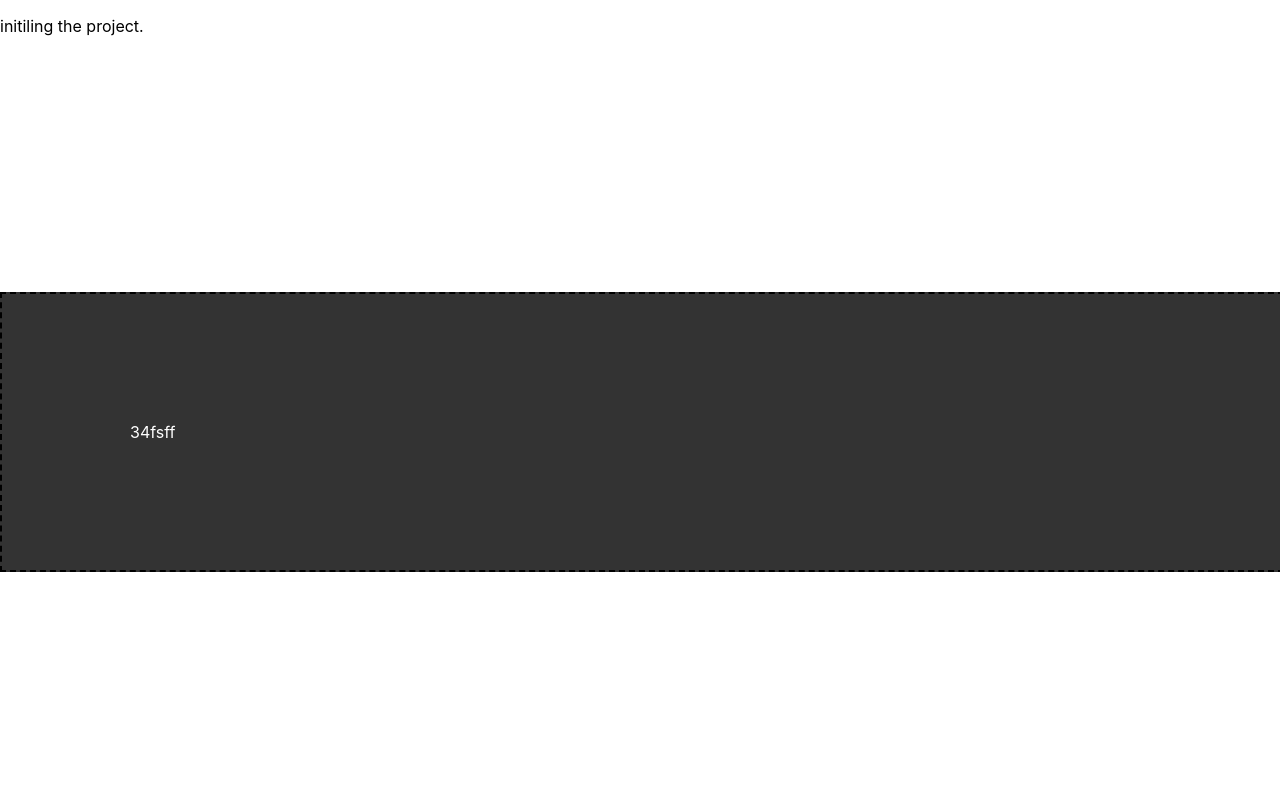
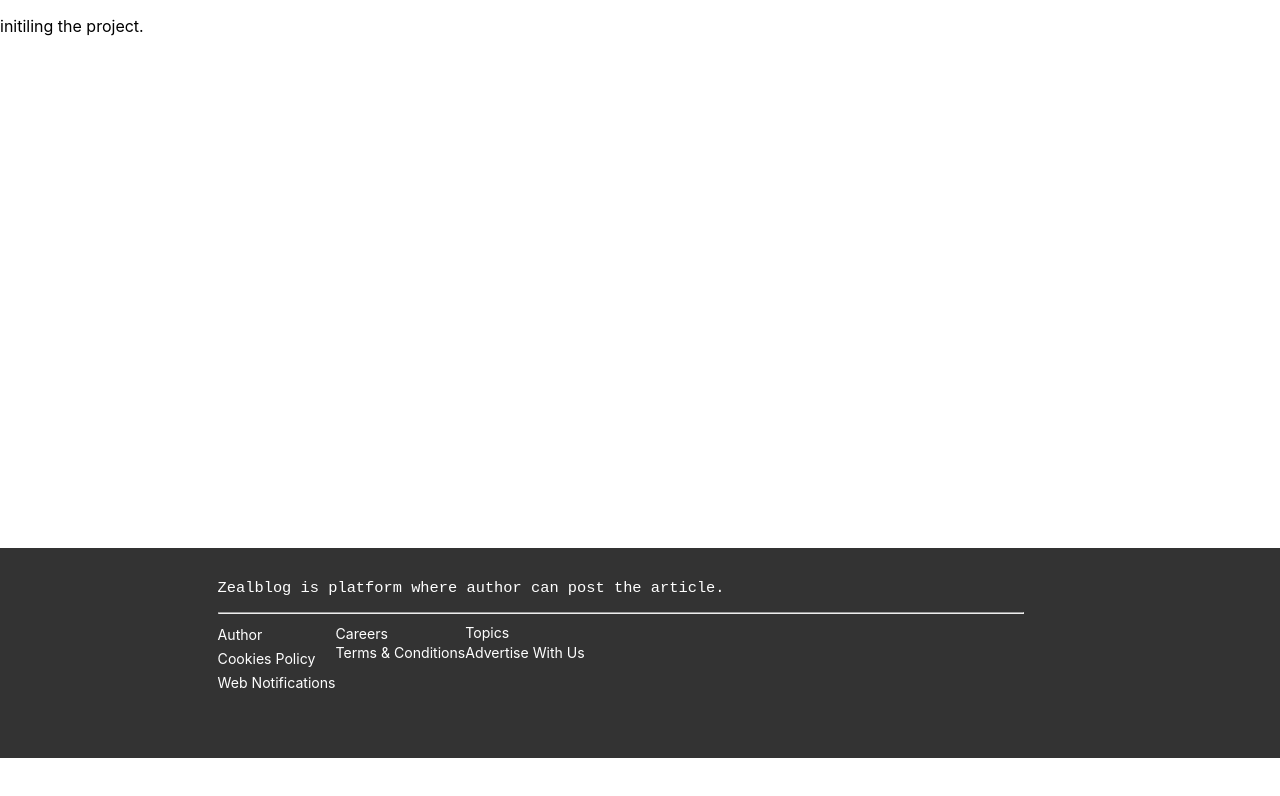
Before and after one commit to Raushankumar-prog/Zealblog, a React (Create React App) app in the folder fronted/: page / in a window 1280 px wide. Shown: the top 796 px of the page. Built offline with nearby package versions, Linux system fonts and the light colour scheme.

Commit message:
writng footer

```diff
--- a/fronted/src/Components/footer/footer.css
+++ b/fronted/src/Components/footer/footer.css
@@ -1,11 +1,43 @@
-.size{
-    width:90%;
-    height:45%;
-    border:2px dashed black;
+.footer{
+    width:auto;
+    height:auto;
+
     color:white;
     background-color:#333;
-    margin-top: 20%;
-    padding-left: 10%;
-    padding-top:10%;
-    padding-bottom: 10%;
+margin-top: 40%;
+
+
 }
+.size{
+    padding-left: 17%;
+    padding-top: 1.2%;
+    padding-bottom: 5%;
+    padding-right:20%;
+    height:auto;
+    width:auto;
+
+}
+#line{
+      font-size: 1.2vw;
+      font-family:'Courier New', Courier, monospace;
+}
+hr{
+    color: #fff;
+    border:0.4%;
+}
+.a{
+    font-size:1.1vw;
+    color: #fff;
+    text-transform: capitalize;
+    padding-top:2%;
+}
+.a1{
+    font-size: 1.1vw;
+        color: #fff;
+        text-transform: capitalize;
+        padding-top: 3%;
+        padding-bottom:3%;
+}
+.action{
+       display:flex;
+}
--- a/fronted/src/Components/footer/footer.js
+++ b/fronted/src/Components/footer/footer.js
@@ -4,7 +4,23 @@ import './footer.css';
 const Footer = () => {
     return ( <div className="footer">
             <div className="size">
-                34fsff
+              <p id="line">Zealblog is platform where author can post the article.</p>
+              <hr></hr>
+
+            <div className="action">
+                <div className="first">
+                    <div className="a1">Author</div>
+                    <div className="a1">cookies policy</div>
+                    <div className="a1">web notifications</div>
+                </div>
+                <div className="second">
+                     <div className="a">careers</div>
+                    <div className="a">terms & conditions</div></div>
+                <div className="third">
+                       <div className="a">topics</div>
+                    <div className="a">advertise with us</div>
+                </div>
+                  </div>
             </div>
     </div> );
 }
```
